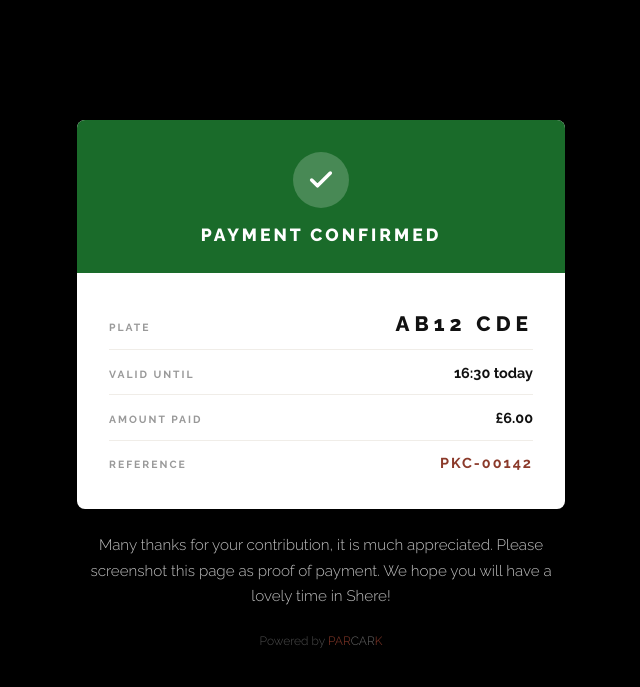
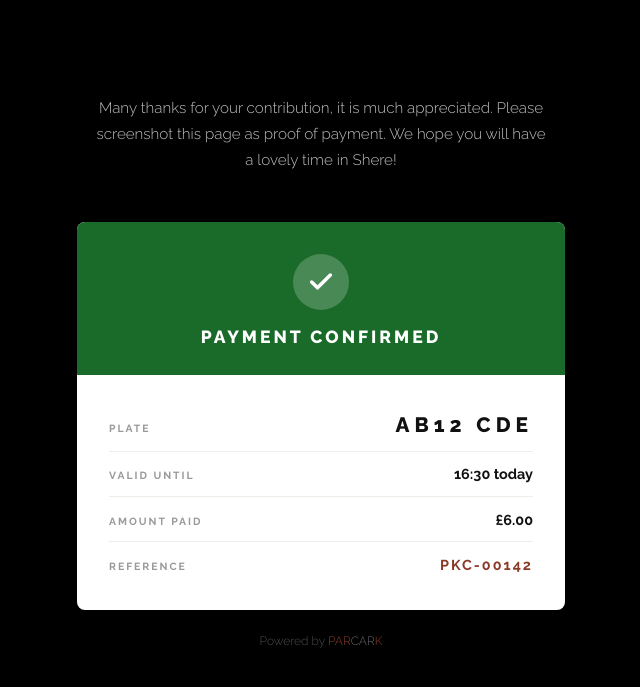
Before and after one commit to gswelby-png/landmarque, a FastAPI app: page /receipt/1 in a window 1280 px wide. Shown: the top 687 px of the page, without its empty margins (319-959 px from the left). Run offline with FastAPI, Linux system fonts and the light colour scheme; data comes from the database, SQL or seed files in the repository.

Commit message:
Move thank-you text above panel, below car park name

```diff
--- a/app/templates/driver/receipt_placeholder.html
+++ b/app/templates/driver/receipt_placeholder.html
@@ -127,6 +127,7 @@
       {% endif %}
       <h1 class="estate-name">{{ estate_name }}</h1>
       <p class="car-park-name">{{ car_park_name }}</p>
+      <p class="screenshot-note" style="margin-top:1rem;">Many thanks for your contribution, it is much appreciated. Please screenshot this page as proof of payment. We hope you will have a lovely time in Shere!</p>
     </div>
 
     <div class="panel">
@@ -158,8 +159,6 @@
       </div>
     </div>
 
-    <p class="screenshot-note">Many thanks for your contribution, it is much appreciated. Please screenshot this page as proof of payment. We hope you will have a lovely time in Shere!</p>
-
     <p class="stripe-note">
       Powered by <span style="color:#8B3A2A">PAR</span><span style="color:rgba(255,255,255,.4)">CAR</span><span style="color:#8B3A2A">K</span>
     </p>
```
